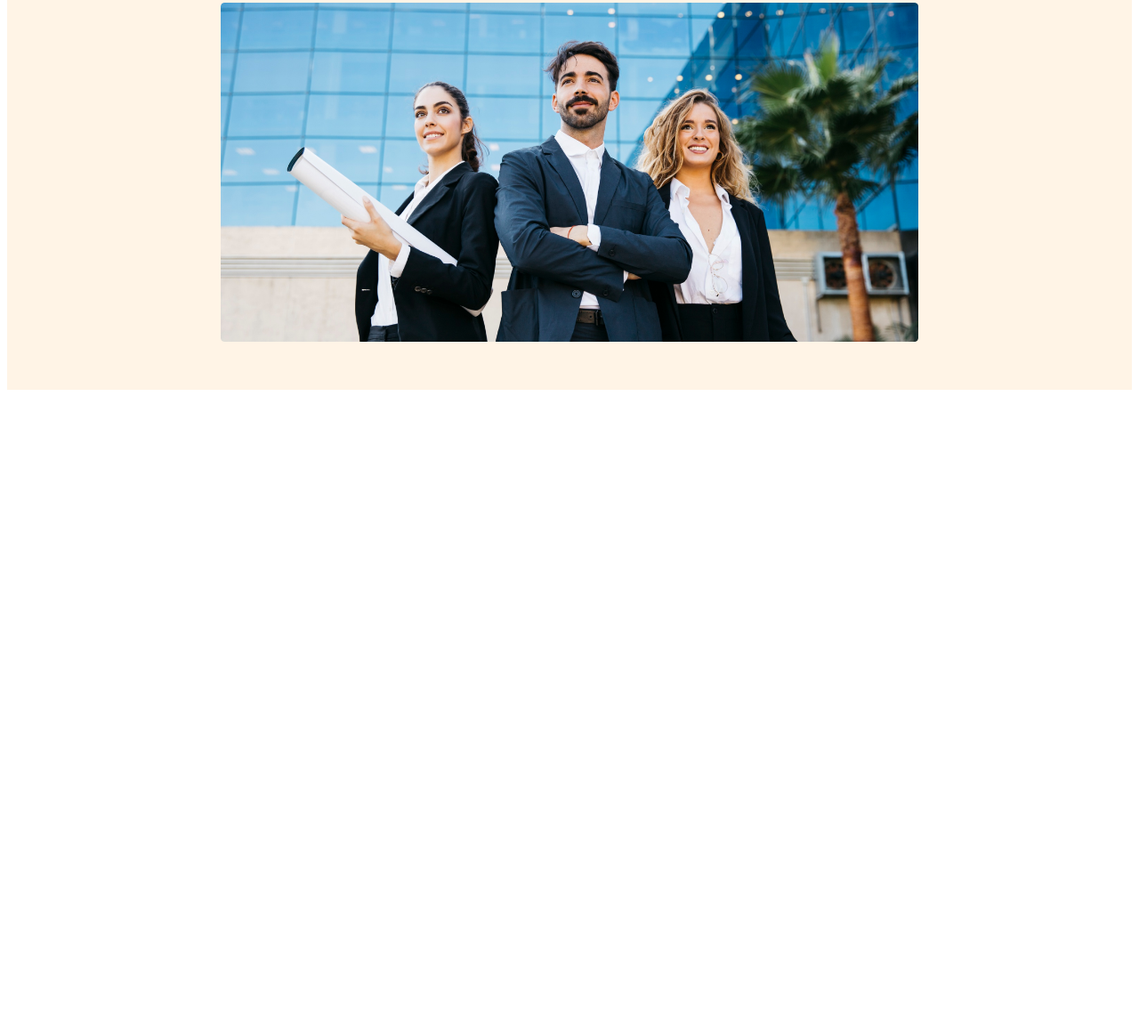
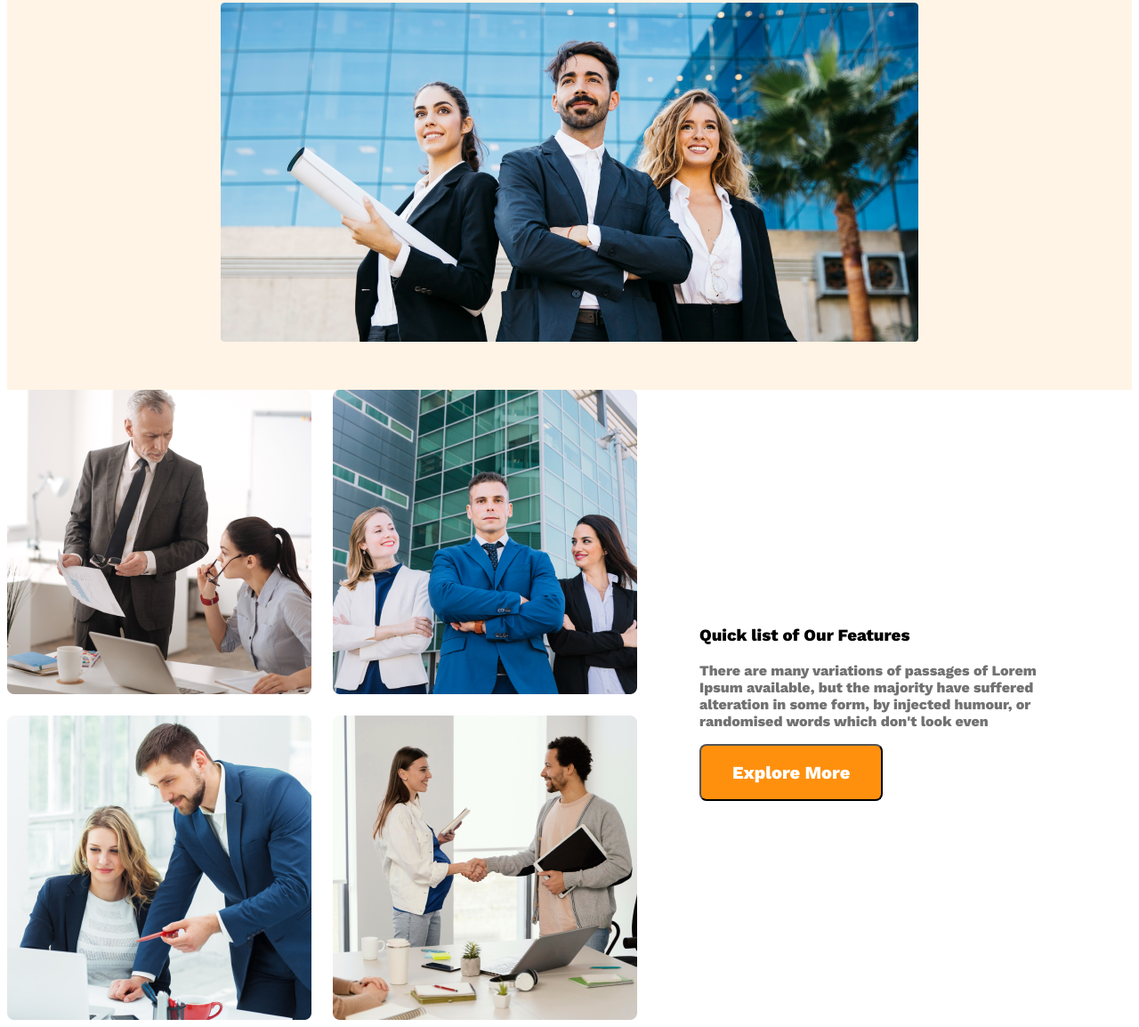
Before and after one commit to ariful3z/g3-architects-website, a plain HTML site: page index.html in a window 1280 px wide. Shown: the part 441-1595 px from the top of the page at 89% size. Before the commit the page ends 887 px from the top, so only its background shows below. Drawn offline with nearby package versions, Linux system fonts and the light colour scheme.

Commit message:
teams container added

```diff
--- a/index.html
+++ b/index.html
@@ -28,6 +28,20 @@
 </div>
     </header>
     <main>
+        <section class="teams-container">
+            <div class="teams-img-container">
+                <img src="images/team1.png" alt="">
+                <img src="images/team2.png" alt="">
+                <img src="images/team3.png" alt="">
+                <img src="images/team4.png" alt="">
+
+            </div>
+            <div class="teams-content">
+                <h3 class="teams-title">Quick list of Our Features</h3>
+                 <p class="teams-description"> There are many variations of passages of Lorem Ipsum available, but the majority have suffered alteration in some form, by injected humour, or randomised words which don't look even</p>
+                 <button class="btn-primary">Explore More</button>
+            </div>
+        </section>
 
     </main>
     <footer>
--- a/styles/architets.css
+++ b/styles/architets.css
@@ -79,3 +79,26 @@ nav li a{
             50px;
         }
      }
+     main{
+        max-width: 1440px;
+        margin: 0 auto;
+     }
+     .teams-container{
+        display: flex;
+        align-items: center;
+     }
+     .teams-img-container{
+        display: grid;
+     grid-template-columns: repeat(2,1fr);
+     gap: 24px;
+     }
+     .teams-content{
+        margin-right: 70px;
+        margin-left: 70px;
+     }
+.teams-description{
+    color:  #727272;
+
+font-size: 16px;
+font-weight: 400;
+}
```
